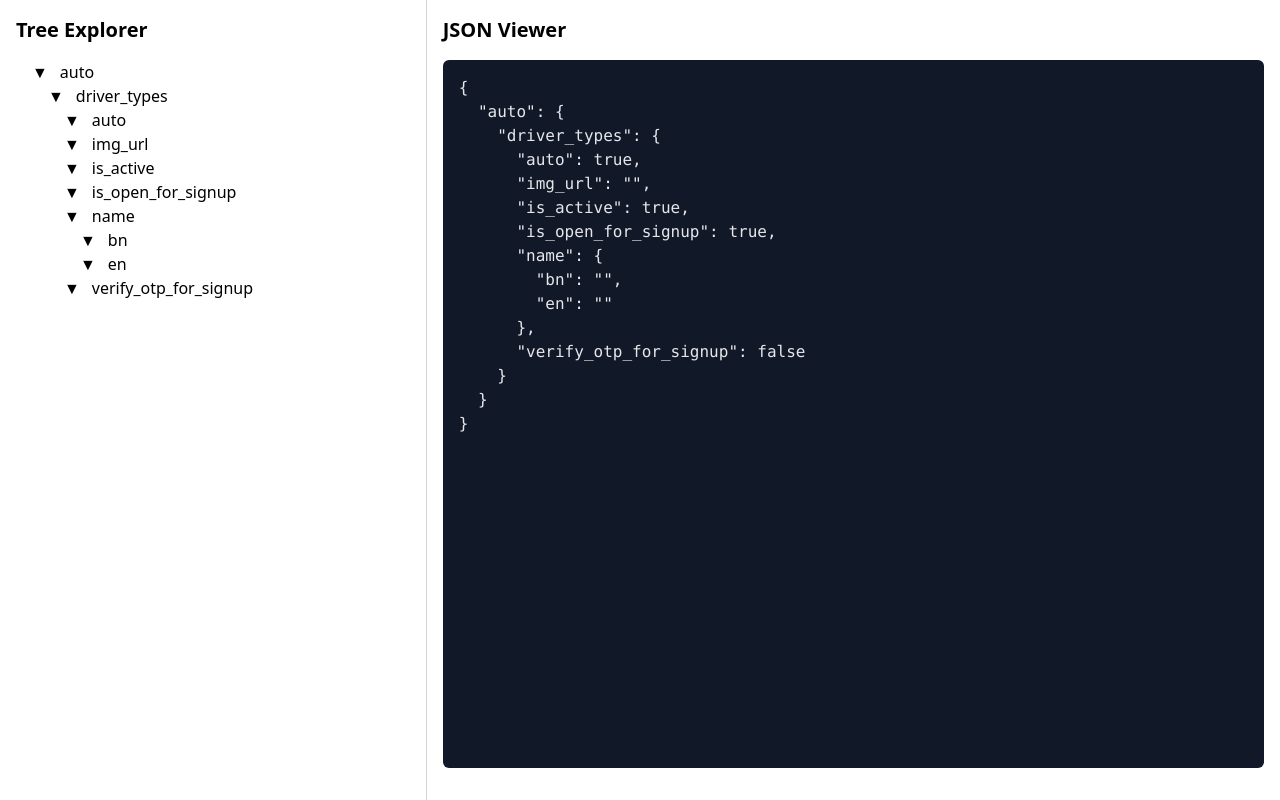
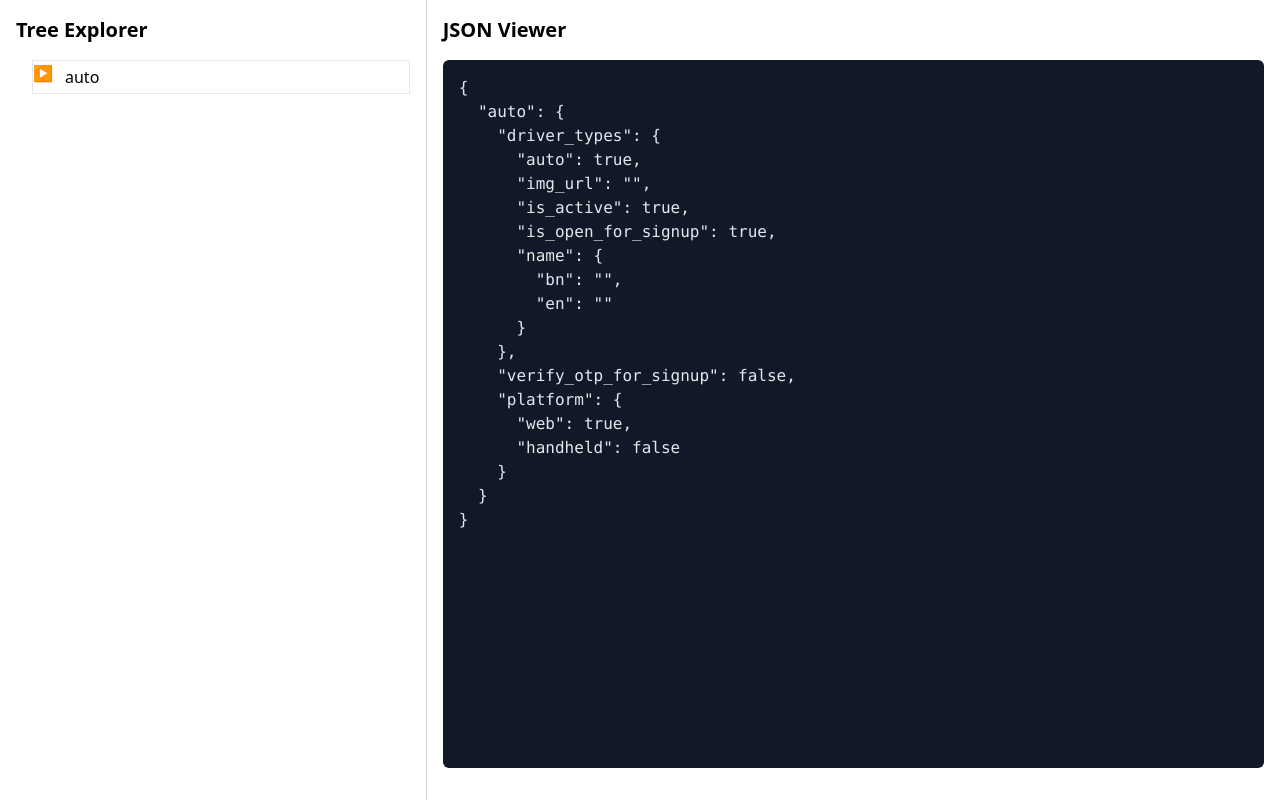
Before and after one commit to rifatr/TreeExplorer, a React (Vite) app: page / in a window 1280 px wide. Built offline with nearby package versions, Linux system fonts and the light colour scheme.

Commit message:
Track the path in tree node

```diff
--- a/src/App.tsx
+++ b/src/App.tsx
@@ -1,13 +1,20 @@
+import React from "react";
 import TreeView from "./components/TreeView";
 import { hardcodedJson } from "./hardcodedJson";
 
 function App() {
+  const [selectedPath, setSelectedPath] = React.useState<string[]>([]);
+
   return (
     <div className="w-full h-screen flex">
       {/* Left Panel */}
       <div className="w-1/3 border-r border-gray-300 p-4">
         <h2 className="text-xl font-semibold mb-4">Tree Explorer</h2>
-        <TreeView data={hardcodedJson} />
+        <TreeView
+          data={hardcodedJson}
+          selectedPath={selectedPath}
+          onSelectNode={setSelectedPath}
+        />
       </div>
 
       {/* Right Panel */}
--- a/src/components/TreeNode.tsx
+++ b/src/components/TreeNode.tsx
@@ -1,25 +1,55 @@
+import React from "react";
+
 interface Props {
     label: string;
     value: any;
+    currentPath: string[];
+    selectedPath: string[];
+    onSelectNode: (path: string[]) => void;
 }
 
-const TreeNode = ({ label, value }: Props) => {
+const TreeNode = ({
+    label,
+    value,
+    currentPath,
+    selectedPath,
+    onSelectNode
+ }: Props) => {
     const hasChildren = value && typeof value === 'object';
+    const [expanded, setExpanded] = React.useState(false);
+    const isSelected = JSON.stringify(currentPath) === JSON.stringify(selectedPath);
 
     return (
-        <div className="ml-4">
-            <div className="font-medium">
-                <span>▼</span>
-                <span className="ml-3">{label}</span>
+        <div className="ml-4 mb-2 border">
+            <div
+                className={`flex items-center gap-1 cursor-pointer
+                    ${isSelected ? "font-semibold text-blue-600" : ""}`}
+                onClick = {() => {
+                    setExpanded(!expanded);
+                    onSelectNode(currentPath);
+                }}
+            >
+                {
+                    hasChildren ? (
+                        <span className="mr-2 mb-2">{expanded ? "▼" : "▶"}</span>
+                    ) : (
+                        <span className="inline-block"></span>
+                    )
+                }
+                <span>{label}</span>
             </div>
 
             {
+                expanded &&
                 hasChildren &&
                 Object.entries(value).map(([key, val]) =>
                     <TreeNode
                         key={key}
                         label={key}
                         value={val}
+                        currentPath={[...currentPath, key]}
+                        selectedPath={selectedPath}
+                        onSelectNode={onSelectNode}
                     />
                 )
             }
--- a/src/components/TreeView.tsx
+++ b/src/components/TreeView.tsx
@@ -2,14 +2,23 @@ import TreeNode from './TreeNode'
 
 interface Props {
     data: any;
+    selectedPath: string[];
+    onSelectNode: (path: string[]) => void;
 }
 
-const TreeView = ({ data }: Props) => {
+const TreeView = ({ data, selectedPath, onSelectNode }: Props) => {
   return (
     <div>
         {
             Object.entries(data).map(([key, value]) => (
-                <TreeNode key={key} label={key} value={value} />
+                <TreeNode
+                    key={key}
+                    label={key}
+                    value={value}
+                    currentPath={[key]}
+                    selectedPath={selectedPath}
+                    onSelectNode={onSelectNode}
+                />
             ))
         }
     </div>
--- a/src/hardcodedJson.ts
+++ b/src/hardcodedJson.ts
@@ -8,8 +8,12 @@ export const hardcodedJson = {
       name: {
         bn: "",
         en: ""
-      },
-      verify_otp_for_signup: false
+      }
+    },
+    verify_otp_for_signup: false,
+    platform: {
+        web: true,
+        handheld: false
     }
   }
 };
```
